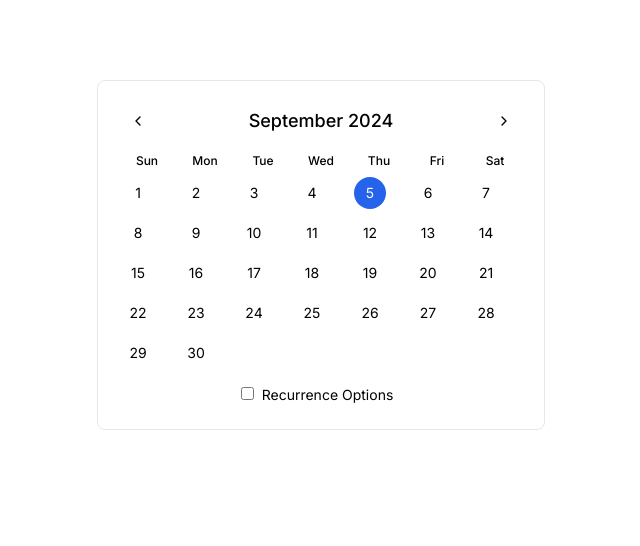
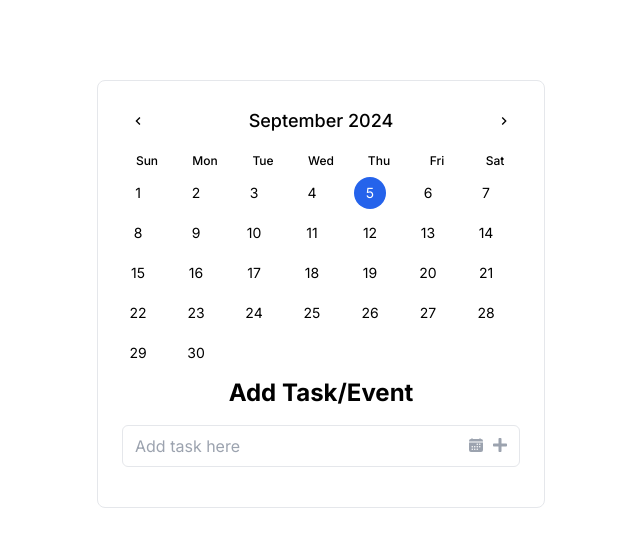
Before and after one commit to officialcody/pearl-thoughts-datepicker, a Next.js app: page / in a window 1280 px wide. Shown: the top 546 px of the page, without its empty margins (319-959 px from the left). Built offline with nearby package versions, Linux system fonts and the light colour scheme.

Commit message:
Zustand setup; Modal; Task

```diff
--- a/app/_components/CalenderDates.js
+++ b/app/_components/CalenderDates.js
@@ -15,7 +15,7 @@ export default function CalenderDates({
   return Array.from({ length: daysInMonth }, (_, i) => (
     <button
       key={i + 1}
-      className={`rounded-full w-8 h-8 text-center text-sm transition-colors hover:bg-muted ${
+      className={`rounded-full w-8 h-8 text-center text-sm transition-colors hover:bg-gray-200 ${
         isTodaysDate(i) ? "bg-blue-600 text-white" : "text-black"
       }`}
     >
--- a/app/_components/ChevronLeftIcon.js
+++ /dev/null
@@ -1,18 +0,0 @@
-export default function ChevronLeftIcon(props) {
-  return (
-    <svg
-      {...props}
-      xmlns="http://www.w3.org/2000/svg"
-      width="24"
-      height="24"
-      viewBox="0 0 24 24"
-      fill="none"
-      stroke="currentColor"
-      strokeWidth="2"
-      strokeLinecap="round"
-      strokeLinejoin="round"
-    >
-      <path d="m15 18-6-6 6-6" />
-    </svg>
-  );
-}
--- a/app/_components/ChevronRightIcon.js
+++ /dev/null
@@ -1,18 +0,0 @@
-export default function ChevronRightIcon(props) {
-  return (
-    <svg
-      {...props}
-      xmlns="http://www.w3.org/2000/svg"
-      width="24"
-      height="24"
-      viewBox="0 0 24 24"
-      fill="none"
-      stroke="currentColor"
-      strokeWidth="2"
-      strokeLinecap="round"
-      strokeLinejoin="round"
-    >
-      <path d="m9 18 6-6-6-6" />
-    </svg>
-  );
-}
--- a/app/_components/DatePicker.js
+++ b/app/_components/DatePicker.js
@@ -1,9 +1,10 @@
 "use client";
 
 import { useState } from "react";
-import ChevronRightIcon from "./ChevronRightIcon";
-import ChevronLeftIcon from "./ChevronLeftIcon";
 import CalenderDates from "./CalenderDates";
+import { MdOutlineNavigateNext, MdOutlineNavigateBefore } from "react-icons/md";
+import Task from "./Task";
+import Modal from "./Modal";
 import RecurrenceOptions from "./RecurrenceOptions";
 
 export default function DatePicker() {
@@ -13,7 +14,8 @@ export default function DatePicker() {
 
   const firstDayOfMonth = new Date(currentYear, currentMonth, 1).getDay();
 
-  const [recurringOptionValue, setRecurringOptionValue] = useState("");
+  const [openModal, setOpenModal] = useState(false);
+  const [recurringOptionValue, setRecurringOptionValue] = useState("once");
   const [recurringOptionFrequency, setRecurringOptionFrequency] = useState(1);
 
   const handlePreviousMonth = () => {
@@ -40,7 +42,7 @@ export default function DatePicker() {
           className="p-2 rounded-full hover:bg-black hover:text-white"
           onClick={handlePreviousMonth}
         >
-          <ChevronLeftIcon className="w-4 h-4" />
+          <MdOutlineNavigateBefore className="w-4 h-4" />
         </button>
         <div className="text-lg font-medium">
           {new Date(currentYear, currentMonth).toLocaleString("default", {
@@ -52,7 +54,7 @@ export default function DatePicker() {
           className="p-2 rounded-full hover:bg-black hover:text-white"
           onClick={handleNextMonth}
         >
-          <ChevronRightIcon className="w-4 h-4" />
+          <MdOutlineNavigateNext className="w-4 h-4" />
         </button>
       </div>
       <div className="grid grid-cols-7 gap-2">
@@ -74,12 +76,15 @@ export default function DatePicker() {
           recurringOptionValue={recurringOptionValue}
         />
       </div>
-      <RecurrenceOptions
-        recurringOptionValue={recurringOptionValue}
-        setRecurringOptionValue={setRecurringOptionValue}
-        recurringOptionFrequency={recurringOptionFrequency}
-        setRecurringOptionFrequency={setRecurringOptionFrequency}
-      />
+      <Task openModal={openModal} setOpenModal={setOpenModal} />
+      <Modal openModal={openModal} setOpenModal={setOpenModal}>
+        <RecurrenceOptions
+          recurringOptionValue={recurringOptionValue}
+          recurringOptionFrequency={recurringOptionFrequency}
+          setRecurringOptionFrequency={setRecurringOptionFrequency}
+          setRecurringOptionValue={setRecurringOptionValue}
+        />
+      </Modal>
     </div>
   );
 }
--- /dev/null
+++ b/app/_components/Modal.js
@@ -0,0 +1,35 @@
+import RecurrenceOptions from "./RecurrenceOptions";
+
+export default function Modal({ openModal, setOpenModal, children }) {
+  const handleModalClose = () => {
+    setOpenModal(!openModal);
+  };
+  return (
+    <div
+      className={
+        openModal
+          ? `relative transform overflow-hidden rounded-lg bg-white text-left shadow-xl transition-all sm:my-8 sm:w-full sm:max-w-lg`
+          : "hidden"
+      }
+    >
+      <div className="bg-white px-4 pb-2">
+        <div className="">{children}</div>
+      </div>
+      <div className="bg-gray-50 px-4 py-3 sm:flex sm:flex-row-reverse sm:px-6">
+        <button
+          type="button"
+          className="inline-flex w-full justify-center rounded-md bg-blue-600 px-3 py-2 text-sm font-semibold text-white shadow-sm hover:bg-red-500 sm:ml-3 sm:w-auto"
+        >
+          Save
+        </button>
+        <button
+          type="button"
+          className="mt-3 inline-flex w-full justify-center rounded-md bg-white px-3 py-2 text-sm font-semibold text-gray-900 shadow-sm ring-1 ring-inset ring-gray-300 hover:bg-gray-50 sm:mt-0 sm:w-auto"
+          onClick={handleModalClose}
+        >
+          Clear
+        </button>
+      </div>
+    </div>
+  );
+}
--- a/app/_components/RecurrenceOptions.js
+++ b/app/_components/RecurrenceOptions.js
@@ -1,14 +1,9 @@
-"use client";
-import { useState } from "react";
-
 export default function RecurrenceOptions({
   recurringOptionValue,
   setRecurringOptionValue,
   recurringOptionFrequency,
   setRecurringOptionFrequency,
 }) {
-  const [showRecurrenceOptions, setShowRecurrenceOptions] = useState(false);
-
   const recurringOptionValueChangeHandler = (event) => {
     setRecurringOptionValue(event.target.value);
   };
@@ -25,25 +20,14 @@ export default function RecurrenceOptions({
 
   return (
     <>
-      <div className="mt-4 text-center text-sm text-black">
-        <input
-          className="p-2"
-          type="checkbox"
-          value={showRecurrenceOptions}
-          onChange={(e) => setShowRecurrenceOptions(!showRecurrenceOptions)}
-        />
-        <label className="p-2">Recurrence Options</label>
-      </div>
-      {showRecurrenceOptions && (
-        <div className="mt-2 text-center text-sm text-black">
+      <div className="my-4 text-center text-sm text-black">
+        <h1 className="text-xl font-bold my-2">Recurring Event/Task</h1>
         <select
           className="p-2 border rounded-md mx-2"
           onChange={recurringOptionValueChangeHandler}
           defaultValue={recurringOptionValue}
         >
-            <option value="" disabled>
-              Select an Option
-            </option>
+          <option value="once">Once</option>
           <option value="daily">Daily</option>
           <option value="weekly">Weekly</option>
           <option value="monthly">Monthly</option>
@@ -51,8 +35,8 @@ export default function RecurrenceOptions({
           <option value="custom">Custom</option>
         </select>
       </div>
-      )}
-      {showRecurrenceOptions && recurringOptionValue === "custom" && (
+
+      {recurringOptionValue === "custom" && (
         <div className="mt-4 text-center text-sm text-black relative">
           <label className="absolute p-2">Every</label>
           <input
--- /dev/null
+++ b/app/_components/Task.js
@@ -0,0 +1,52 @@
+"use client";
+import { FaPlus } from "react-icons/fa";
+import { IoCalendar } from "react-icons/io5";
+import { useState } from "react";
+import useStore from "../_store/useStore";
+
+export default function Task({ setOpenModal, openModal }) {
+  const [task, setTask] = useState("");
+  const { tasks, addTask, removeTask } = useStore();
+
+  const handleAddTask = () => {
+    addTask({ name: task });
+    console.log(tasks);
+  };
+
+  const handleCalenderClick = (event) => {
+    setOpenModal(!openModal);
+  };
+
+  return (
+    <div className="mx-auto my-2">
+      <h1 className="text-2xl font-bold text-center">Add Task/Event</h1>
+      <div className="my-4 relative w-full flex flex-row">
+        <button
+          className={`absolute text-gray-400 p-3 rounded-full right-0 ${
+            task === "" ? "" : "hover:text-gray-900"
+          }`}
+          disabled={task === ""}
+          onClick={handleAddTask}
+        >
+          <FaPlus />
+        </button>
+        <button
+          className={`absolute text-gray-400 p-3 rounded-full right-6 hover:text-gray-900`}
+          onClick={handleCalenderClick}
+        >
+          <IoCalendar
+            className={openModal ? "text-gray-900" : "text-gray-400"}
+          />
+        </button>
+        <input
+          className="border px-3 py-2 rounded-md w-full"
+          type="text"
+          name="task"
+          value={task}
+          placeholder="Add task here"
+          onChange={(e) => setTask(e.target.value)}
+        />
+      </div>
+    </div>
+  );
+}
--- /dev/null
+++ b/app/_store/useStore.js
@@ -0,0 +1,12 @@
+import { create } from "zustand";
+
+const useStore = create((set) => ({
+  tasks: [],
+  addTask: (task) => set((state) => ({ tasks: [...state.tasks, task] })),
+  removeTask: (taskId) =>
+    set((state) => ({
+      tasks: state.tasks.filter((task) => task.id !== taskId),
+    })),
+}));
+
+export default useStore;
```
Also changed, not shown: package.json (+7 -4 lines), 1 other file (tests, documents, lock files or other folders). Lines whose indentation alone changed are shown as unchanged.
